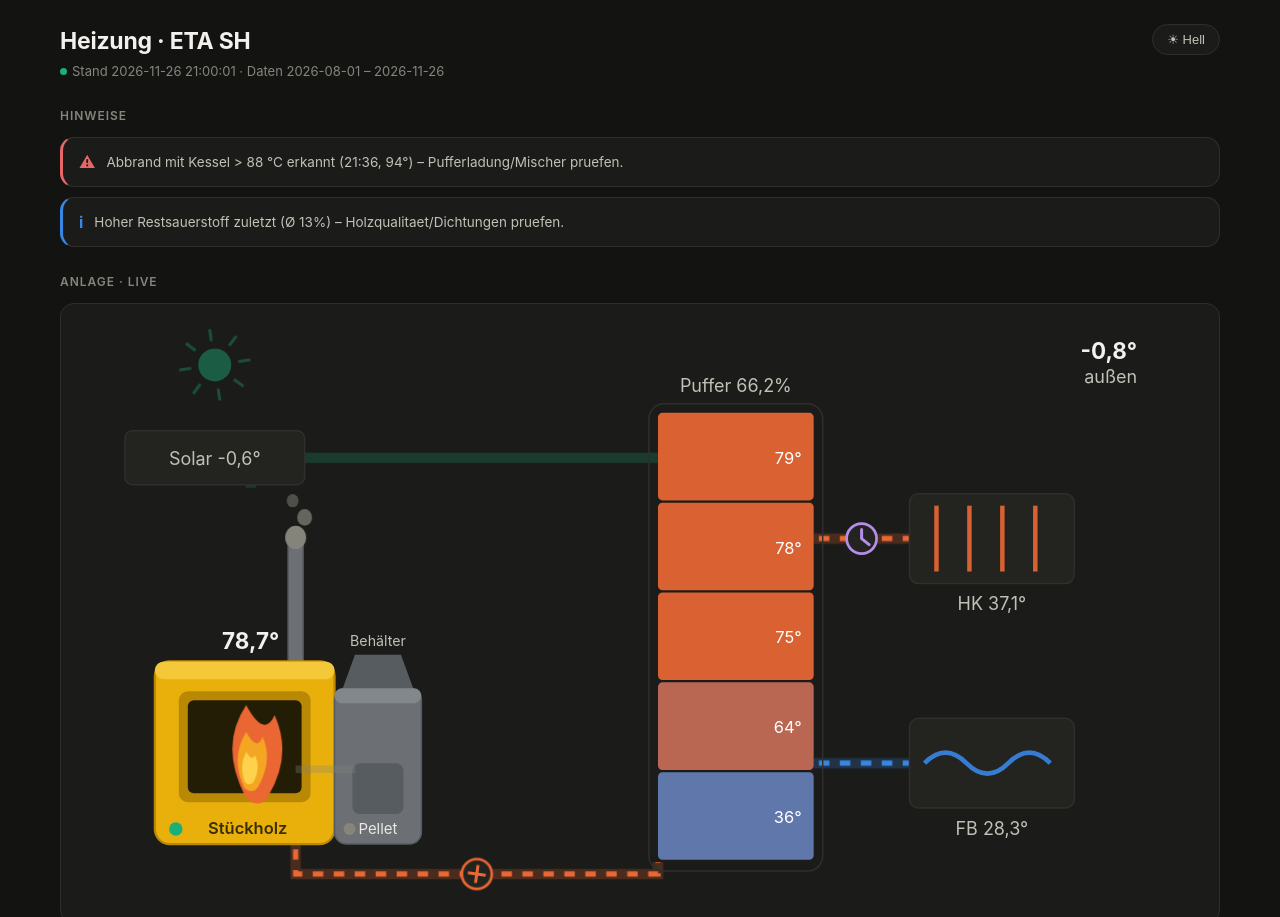
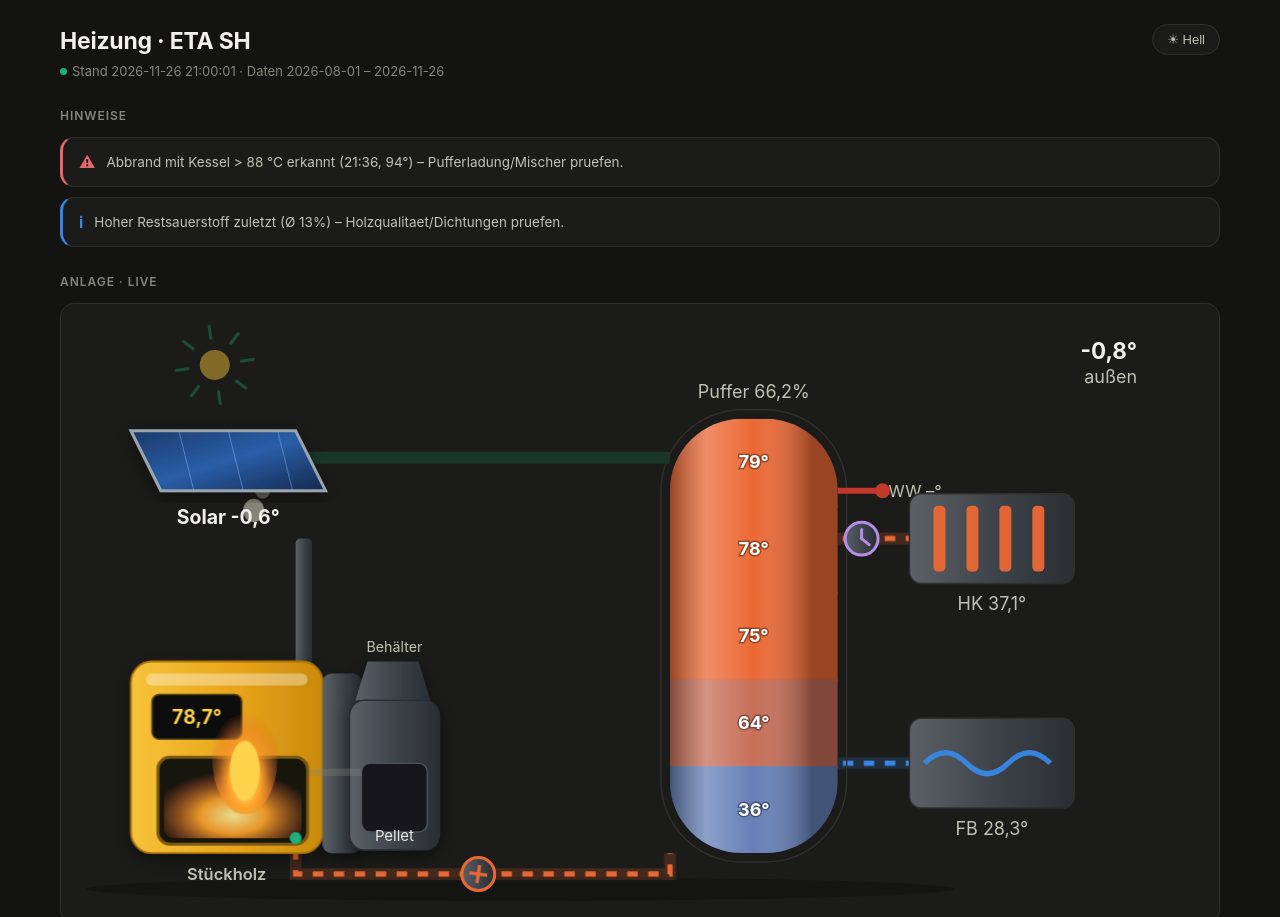
Before and after one commit to mknxb/heizung, a plain HTML site: page index.html in a window 1280 px wide. Shown: the top 917 px of the page. Drawn offline with Linux system fonts and the light colour scheme.

Commit message:
Schemagrafik: realistischere Darstellung (gelbe Front, Pufferschichtung, Pelletmodul, Solarkollektor, Flammen)
Co-Authored-By: Claude Haiku 5.5 <noreply@anthropic.com>
Claude-Session: https://claude.ai/code/session_01WqYnsdZefib3wdocRP7YKc

```diff
--- a/index.html
+++ b/index.html
@@ -48,7 +48,7 @@ td.hl{color:var(--kessel);font-weight:600}
 .rays{transform-box:fill-box;transform-origin:center;animation:spin 22s linear infinite}
 @keyframes pump{to{transform:rotate(360deg)}}
 .pumpon{transform-box:fill-box;transform-origin:center;animation:pump 2.2s linear infinite}
-.schema text{font-size:12px;fill:var(--t2)}.schema .big{font-size:15px;font-weight:650;fill:var(--t1)}.schema .comp:hover{filter:brightness(1.15);cursor:default}
+.schema text{font-size:12px;fill:var(--t2)}.schema .big{font-size:15px;font-weight:650;fill:var(--t1)}.schema .comp:hover{filter:brightness(1.15);cursor:default}.schema .tlab{fill:#fff;font-size:12px;font-weight:700;paint-order:stroke;stroke:rgba(0,0,0,.35);stroke-width:2px}
 .badge{font-size:11px;padding:2px 8px;border-radius:999px;background:var(--surface2);color:var(--t2);margin-left:8px}
 </style></head>
 <body><div class="wrap">
@@ -121,53 +121,79 @@ function scatterChart(el,groups,{line,fmtx,fmty,ux,uy}){
 function tiles(items){return `<div class="tiles">${items.map(t=>`<div class="tile"><div class="tv"${t.c?` style="color:var(${t.c})"`:''}>${t.v}</div><div class="tl">${t.l}</div></div>`).join('')}</div>`;}
 function tcol(t){if(t==null)return '#555';const c0=[57,135,229],c1=[235,104,52];const x=Math.max(0,Math.min(1,(t-22)/(75-22)));return `rgb(${c0.map((a,i)=>Math.round(a+(c1[i]-a)*x)).join(',')})`;}
 function schema(L){
- const brennt=(L.geblaese||0)>500,pelB=brennt&&(L.pel_einschub||0)>1; // Pellet nur bei aktivem Einschub (Gebläse ist gemeinsam)
+ const brennt=(L.geblaese||0)>500,pelB=brennt&&(L.pel_einschub||0)>1;
  const P=L.puffer||[];
  const solarOn=(L.solar_pumpe&&/ein|an|^1/i.test(''+L.solar_pumpe))||(L.kollektor!=null&&P[4]!=null&&L.kollektor>P[4]+4);
  const hkOn=(L.hk_vorlauf||0)>25,fbOn=(L.fb_vorlauf||0)>25;
  const pump=(L.kesselpumpe&&/ein|an|^1/i.test(''+L.kesselpumpe))||brennt;
- const YB='#e9b00c',YT='#f4c838',YD='#b98905',DK='#241d05',GB='#6c7074',GT='#82878c',GH='#575c60';
- const bx=392,by=66,bw=104,bh=300,sb=bh/5;let bands='';
- for(let i=0;i<5;i++)bands+=`<rect x="${bx}" y="${by+i*sb}" width="${bw}" height="${sb-1.5}" rx="3" fill="${tcol(P[i])}" opacity="0.92"/><text x="${bx+bw-8}" y="${by+i*sb+sb/2+4}" text-anchor="end" style="fill:#fff;font-size:11px">${P[i]==null?'':Math.round(P[i])+'°'}</text>`;
- const flow=(d,color,on,rev)=>`<path d="${d}" fill="none" stroke="${color}" stroke-width="7" opacity="0.22"/>${on?`<path d="${d}" fill="none" stroke="${color}" stroke-width="3.5" class="flow"${rev?' style="animation-direction:reverse"':''}/>`:''}`;
- const pumpSym=(cx,cy,on,tt)=>`<g class="comp" data-tt="${tt}"><circle cx="${cx}" cy="${cy}" r="10" fill="var(--surface2)" stroke="${on?'var(--kessel)':'var(--border)'}" stroke-width="${on?1.8:1}"/><g transform="translate(${cx},${cy})"><g class="${on?'pumpon':''}"><line x1="-6" y1="0" x2="6" y2="0" stroke="${on?'var(--kessel)':'var(--t3)'}" stroke-width="2"/><line x1="0" y1="-6" x2="0" y2="6" stroke="${on?'var(--kessel)':'var(--t3)'}" stroke-width="2"/></g></g></g>`;
- const mischSym=(cx,cy,on,tt)=>`<g class="comp" data-tt="${tt}"><circle cx="${cx}" cy="${cy}" r="10" fill="var(--surface2)" stroke="${on?'var(--mischer)':'var(--border)'}" stroke-width="${on?1.8:1}"/><path d="M${cx} ${cy-6} L${cx} ${cy} L${cx+5} ${cy+4}" fill="none" stroke="${on?'var(--mischer)':'var(--t3)'}" stroke-width="2" stroke-linecap="round" stroke-linejoin="round"/></g>`;
- const flame=brennt?`<g class="flame"><path d="M116 322 q-17 -30 1 -54 q12 20 19 6 q12 24 -4 48 q-7 10 -16 0 Z" fill="var(--kessel)"/><path d="M116 318 q-10 -18 1 -34 q7 12 11 3 q7 14 -3 30 q-4 5 -10 0 Z" fill="#f5a623"/><path d="M116 314 q-4 -10 1 -18 q4 6 6 2 q4 8 -1 16 q-3 3 -6 0 Z" fill="#ffd34d"/></g>`:'';
- const glut=pelB?`<circle cx="205" cy="320" r="6" fill="var(--kessel)" class="flame"/>`:'';
- const smoke=brennt?`<g class="flame" opacity="0.5"><circle cx="150" cy="150" r="7" fill="var(--t3)"/><circle cx="156" cy="138" r="5" fill="var(--t3)" opacity="0.7"/><circle cx="148" cy="128" r="4" fill="var(--t3)" opacity="0.5"/></g>`:'';
+ const bx=400,by=70,bw=112,bh=290,sb=bh/5;
+ let bands='',tl='';
+ for(let i=0;i<5;i++){
+   bands+=`<rect x="${bx}" y="${by+i*sb}" width="${bw}" height="${sb+1}" fill="${tcol(P[i])}"/>`;
+   tl+=`<text x="${bx+bw/2}" y="${by+i*sb+sb/2+4}" text-anchor="middle" class="tlab">${P[i]==null?'':Math.round(P[i])+'°'}</text>`;
+ }
+ const flow=(d,color,on,rev)=>`<path d="${d}" fill="none" stroke="${color}" stroke-width="8" opacity="0.18"/>${on?`<path d="${d}" fill="none" stroke="${color}" stroke-width="3.5" class="flow"${rev?' style="animation-direction:reverse"':''}/>`:''}`;
+ const pumpSym=(cx,cy,on,tt)=>`<g class="comp" data-tt="${tt}"><circle cx="${cx}" cy="${cy}" r="11" fill="url(#gBody)" stroke="${on?'var(--kessel)':'var(--border)'}" stroke-width="${on?2:1}"/><g transform="translate(${cx},${cy})"><g class="${on?'pumpon':''}"><line x1="-6" y1="0" x2="6" y2="0" stroke="${on?'var(--kessel)':'var(--t3)'}" stroke-width="2.2"/><line x1="0" y1="-6" x2="0" y2="6" stroke="${on?'var(--kessel)':'var(--t3)'}" stroke-width="2.2"/></g></g></g>`;
+ const mischSym=(cx,cy,on,tt)=>`<g class="comp" data-tt="${tt}"><circle cx="${cx}" cy="${cy}" r="11" fill="url(#gBody)" stroke="${on?'var(--mischer)':'var(--border)'}" stroke-width="${on?2:1}"/><path d="M${cx} ${cy-6} L${cx} ${cy} L${cx+5} ${cy+4}" fill="none" stroke="${on?'var(--mischer)':'var(--t3)'}" stroke-width="2" stroke-linecap="round" stroke-linejoin="round"/></g>`;
+ const flame=brennt?`<g class="flame"><ellipse cx="116" cy="300" rx="22" ry="34" fill="url(#gFlame)"/><ellipse cx="116" cy="308" rx="10" ry="18" fill="#ffd34d"/></g>`:'';
+ const glut=pelB?`<ellipse cx="216" cy="322" rx="8" ry="6" fill="url(#gFlame)" class="flame"/>`:'';
+ const smoke=brennt?`<g class="flame" opacity="0.45"><circle cx="122" cy="132" r="7" fill="var(--t3)"/><circle cx="128" cy="120" r="5" fill="var(--t3)" opacity="0.7"/><circle cx="120" cy="110" r="4" fill="var(--t3)" opacity="0.5"/></g>`:'';
  return `<svg viewBox="0 0 760 400" class="schema">
-  <rect x="145" y="150" width="10" height="86" rx="3" fill="${GB}" stroke="${GH}"/>${smoke}
+  <defs>
+   <linearGradient id="gFront" x1="0" x2="1"><stop offset="0" stop-color="#f7c33a"/><stop offset=".55" stop-color="#e9a51b"/><stop offset="1" stop-color="#c98a0c"/></linearGradient>
+   <linearGradient id="gBody" x1="0" x2="1"><stop offset="0" stop-color="#5b6167"/><stop offset=".5" stop-color="#3e444a"/><stop offset="1" stop-color="#2a2e33"/></linearGradient>
+   <linearGradient id="gTank" x1="0" x2="1"><stop offset="0" stop-color="#000" stop-opacity=".35"/><stop offset=".22" stop-color="#fff" stop-opacity=".25"/><stop offset=".5" stop-color="#fff" stop-opacity="0"/><stop offset=".85" stop-color="#000" stop-opacity=".35"/></linearGradient>
+   <linearGradient id="gSolar" x1="0" y1="0" x2="1" y2="1"><stop offset="0" stop-color="#1b3a6b"/><stop offset=".5" stop-color="#2a5ea8"/><stop offset="1" stop-color="#14284d"/></linearGradient>
+   <radialGradient id="gFlame" cx=".5" cy=".7" r=".6"><stop offset="0" stop-color="#fff3a0"/><stop offset=".4" stop-color="#ffa52a"/><stop offset="1" stop-color="#eb6834" stop-opacity="0"/></radialGradient>
+   <clipPath id="tankClip"><rect x="${bx}" y="${by}" width="${bw}" height="${bh}" rx="48"/></clipPath>
+   <filter id="sh" x="-20%" y="-20%" width="140%" height="140%"><feDropShadow dx="0" dy="4" stdDeviation="5" flood-color="#000" flood-opacity=".4"/></filter>
+  </defs>
+  <ellipse cx="300" cy="384" rx="290" ry="8" fill="#000" opacity=".25"/>
+  <rect x="150" y="150" width="11" height="84" rx="3" fill="url(#gBody)"/>${smoke}
   ${flow(`M150 354 L150 374 L${bx} 374 L${bx} ${by+bh}`,'#eb6834',pump)}
   ${flow(`M120 116 L120 96 L${bx} 96`,'#1baf7a',solarOn)}
   ${flow(`M${bx+bw} 150 L560 150`,'#eb6834',hkOn)}
   ${flow(`M${bx+bw} 300 L560 300`,'#3987e5',fbOn)}
-  <g class="comp" data-tt="Solar-Kollektor ${de(L.kollektor)}°C${solarOn?' · Pumpe läuft':''}"><g transform="translate(96,34)"><g class="rays" opacity="${solarOn?1:0.35}">${[0,1,2,3,4,5,6,7].map(i=>`<line x1="0" y1="-16" x2="0" y2="-24" stroke="var(--solar)" stroke-width="2" transform="rotate(${i*45})"/>`).join('')}</g><circle r="11" fill="var(--solar)" opacity="${solarOn?1:0.45}"/></g><rect x="36" y="78" width="120" height="36" rx="5" fill="var(--surface2)" stroke="var(--border)"/><text x="96" y="101" text-anchor="middle">Solar ${de(L.kollektor)}°</text></g>
+  <g class="comp" data-tt="Solar-Kollektor ${de(L.kollektor)}°C${solarOn?' · Pumpe läuft':''}">
+   <g transform="translate(96,34)"><g class="rays" opacity="${solarOn?1:0.35}">${[0,1,2,3,4,5,6,7].map(i=>`<line x1="0" y1="-18" x2="0" y2="-26" stroke="var(--solar)" stroke-width="2" stroke-linecap="round" transform="rotate(${i*45})"/>`).join('')}</g><circle r="10" fill="#ffcf3a" opacity="${solarOn?1:0.45}"/></g>
+   <g filter="url(#sh)"><polygon points="40,78 150,78 170,118 60,118" fill="url(#gSolar)" stroke="#9aa4ad" stroke-width="2"/><line x1="72" y1="78" x2="82" y2="118" stroke="#8fc2ff" stroke-width=".6" opacity=".5"/><line x1="105" y1="78" x2="115" y2="118" stroke="#8fc2ff" stroke-width=".6" opacity=".5"/><line x1="138" y1="78" x2="148" y2="118" stroke="#8fc2ff" stroke-width=".6" opacity=".5"/></g>
+   <text x="105" y="140" text-anchor="middle" class="big" style="font-size:13px">Solar ${de(L.kollektor)}°</text></g>
   <g class="comp" data-tt="Stückholzkessel ${de(L.kessel)}°C · Abgas ${de(L.abgas)}°C · ${brennt&&!pelB?'brennt':(brennt?'':'bereit')}">
-   <rect x="56" y="232" width="120" height="122" rx="10" fill="${YB}" stroke="${YD}" stroke-width="1.5"/>
-   <rect x="56" y="232" width="120" height="12" rx="6" fill="${YT}"/>
-   <rect x="72" y="252" width="88" height="74" rx="6" fill="${YD}"/>
-   <rect x="78" y="258" width="76" height="62" rx="4" fill="${DK}"/>
-   ${flame}
-   <circle cx="70" cy="344" r="4.5" fill="${brennt&&!pelB?'var(--o2)':'var(--t3)'}"/>
-   <text x="120" y="224" text-anchor="middle" class="big">${de(L.kessel)}°</text>
-   <text x="118" y="347" text-anchor="middle" style="fill:#3a2e05;font-weight:600;font-size:11px">Stückholz</text>
+   <g filter="url(#sh)">
+    <rect x="40" y="232" width="128" height="128" rx="14" fill="url(#gFront)" stroke="#a8730b" stroke-width="1.2"/>
+    <rect x="168" y="240" width="26" height="120" rx="6" fill="url(#gBody)"/>
+    <rect x="50" y="240" width="108" height="8" rx="4" fill="#fff" opacity=".35"/>
+    <rect x="54" y="254" width="60" height="30" rx="5" fill="#0d0d0c" stroke="#5a4a1a"/>
+    <text x="84" y="274" text-anchor="middle" style="fill:#ffd34d;font-size:13px;font-weight:700">${de(L.kessel)}°</text>
+    <rect x="58" y="296" width="100" height="58" rx="8" fill="#15130e" stroke="#7a5a12" stroke-width="2"/>
+    <rect x="62" y="300" width="92" height="50" rx="6" fill="url(#gFlame)" opacity="${brennt&&!pelB?0.9:0.15}"/>
+    ${flame}
+    <circle cx="150" cy="350" r="4" fill="${brennt&&!pelB?'var(--o2)':'var(--t3)'}"/>
+   </g>
+   <text x="104" y="378" text-anchor="middle" style="fill:var(--t2);font-size:11px;font-weight:600">Stückholz</text>
   </g>
   <g class="comp" data-tt="Pelletmodul · ${pelB?'in Betrieb':'bereit'} · Vorrat ${de(L.lager_vorrat)} kg">
-   <path d="M182 250 L190 228 L220 228 L228 250 Z" fill="${GH}" stroke="${GH}"/>
-   <rect x="176" y="250" width="58" height="104" rx="8" fill="${GB}" stroke="${pelB?'var(--kessel)':GH}" stroke-width="${pelB?2:1}"/>
-   <rect x="176" y="250" width="58" height="10" rx="5" fill="${GT}"/>
-   <rect x="188" y="300" width="34" height="34" rx="5" fill="${GH}"/>
-   ${glut}
-   <circle cx="186" cy="344" r="4" fill="${pelB?'var(--o2)':'var(--t3)'}"/>
-   <text x="205" y="347" text-anchor="middle" style="fill:#e9e8e3;font-size:10px">Pellet</text>
-   <text x="205" y="222" text-anchor="middle" style="font-size:9.5px">Behälter</text>
+   <g filter="url(#sh)">
+    <path d="M190 258 L198 232 L232 232 L240 258 Z" fill="url(#gBody)"/>
+    <rect x="186" y="258" width="60" height="100" rx="10" fill="url(#gBody)" stroke="${pelB?'var(--kessel)':'#2a2e33'}" stroke-width="${pelB?2:1}"/>
+    <rect x="194" y="300" width="44" height="46" rx="6" fill="#15161a" stroke="#4a5058"/>
+    ${glut}
+   </g>
+   <text x="216" y="352" text-anchor="middle" style="fill:#e9e8e3;font-size:10px">Pellet</text>
+   <text x="216" y="226" text-anchor="middle" style="font-size:9.5px">Behälter</text>
   </g>
-  <g class="comp" data-tt="Förderschnecke${pelB?' · fördert Pellets':''}"><path d="M150 304 L190 304" fill="none" stroke="${pelB?'var(--pellet)':'var(--t3)'}" stroke-width="5" opacity="0.3"/>${pelB?`<path d="M150 304 L190 304" fill="none" stroke="var(--pellet)" stroke-width="3" class="flow"/>`:''}</g>
-  ${pumpSym(271,374,pump,`Kesselpumpe · ${pump?'läuft':'aus'}`)}
-  <g class="comp" data-tt="Pufferspeicher 3.000 l · Ladung ${de(L.puffer_ladung)}% · oben ${de(P[0])}° unten ${de(P[4])}°"><rect x="${bx-6}" y="${by-6}" width="${bw+12}" height="${bh+12}" rx="10" fill="none" stroke="var(--border)"/>${bands}<text x="${bx+bw/2}" y="${by-14}" text-anchor="middle">Puffer ${de(L.puffer_ladung)}%</text></g>
+  <g class="comp" data-tt="Förderschnecke${pelB?' · fördert Pellets':''}"><path d="M160 306 L194 306" fill="none" stroke="${pelB?'var(--pellet)':'var(--t3)'}" stroke-width="5" opacity="0.3"/>${pelB?`<path d="M160 306 L194 306" fill="none" stroke="var(--pellet)" stroke-width="3" class="flow"/>`:''}</g>
+  ${pumpSym(272,374,pump,`Kesselpumpe · ${pump?'läuft':'aus'}`)}
+  <g class="comp" data-tt="Pufferspeicher 3.000 l · Ladung ${de(L.puffer_ladung)}% · oben ${de(P[0])}° unten ${de(P[4])}°">
+   <rect x="${bx-6}" y="${by-6}" width="${bw+12}" height="${bh+12}" rx="54" fill="none" stroke="var(--border)"/>
+   <g clip-path="url(#tankClip)">${bands}<rect x="${bx}" y="${by}" width="${bw}" height="${bh}" fill="url(#gTank)"/></g>
+   ${tl}
+   <text x="${bx+bw/2}" y="${by-14}" text-anchor="middle">Puffer ${de(L.puffer_ladung)}%</text>
+  </g>
+  <g class="comp" data-tt="Warmwasser im Puffer ${de(L.ww_puffer)}° · Ausgang ${de(L.ww_aus)}°"><path d="M${bx+bw} 118 L${bx+bw+26} 118" stroke="#c0392b" stroke-width="4"/><circle cx="${bx+bw+30}" cy="118" r="5" fill="#c0392b"/><text x="${bx+bw+34}" y="122" style="font-size:11px;fill:var(--t2)">WW ${de(L.ww_aus)}°</text></g>
   ${mischSym(528,150,hkOn,`Mischer Heizkörper · ${de(L.mischer_pos)}%`)}
-  <g class="comp" data-tt="Heizkörper-Vorlauf ${de(L.hk_vorlauf)}°C"><rect x="560" y="120" width="110" height="60" rx="6" fill="var(--surface2)" stroke="var(--border)"/>${[0,1,2,3].map(i=>`<line x1="${578+i*22}" y1="128" x2="${578+i*22}" y2="172" stroke="var(--kessel)" stroke-width="3" opacity="${hkOn?0.9:0.3}"/>`).join('')}<text x="615" y="198" text-anchor="middle">HK ${de(L.hk_vorlauf)}°</text></g>
-  <g class="comp" data-tt="Fußboden-Vorlauf ${de(L.fb_vorlauf)}°C"><rect x="560" y="270" width="110" height="60" rx="6" fill="var(--surface2)" stroke="var(--border)"/><path d="M570 300 q14 -14 28 0 q14 14 28 0 q14 -14 28 0" fill="none" stroke="var(--ruecklauf)" stroke-width="3" opacity="${fbOn?0.9:0.3}"/><text x="615" y="348" text-anchor="middle">FB ${de(L.fb_vorlauf)}°</text></g>
+  <g class="comp" data-tt="Heizkörper-Vorlauf ${de(L.hk_vorlauf)}°C"><rect x="560" y="120" width="110" height="60" rx="8" fill="url(#gBody)" stroke="var(--border)"/>${[0,1,2,3].map(i=>`<rect x="${576+i*22}" y="128" width="8" height="44" rx="3" fill="var(--kessel)" opacity="${hkOn?0.95:0.3}"/>`).join('')}<text x="615" y="198" text-anchor="middle">HK ${de(L.hk_vorlauf)}°</text></g>
+  <g class="comp" data-tt="Fußboden-Vorlauf ${de(L.fb_vorlauf)}°C"><rect x="560" y="270" width="110" height="60" rx="8" fill="url(#gBody)" stroke="var(--border)"/><path d="M570 300 q14 -14 28 0 q14 14 28 0 q14 -14 28 0" fill="none" stroke="var(--ruecklauf)" stroke-width="3.5" opacity="${fbOn?0.95:0.3}"/><text x="615" y="348" text-anchor="middle">FB ${de(L.fb_vorlauf)}°</text></g>
   <text x="712" y="30" text-anchor="end" class="big">${de(L.aussen)}°</text><text x="712" y="46" text-anchor="end">außen</text>
  </svg>`;
 }
```
